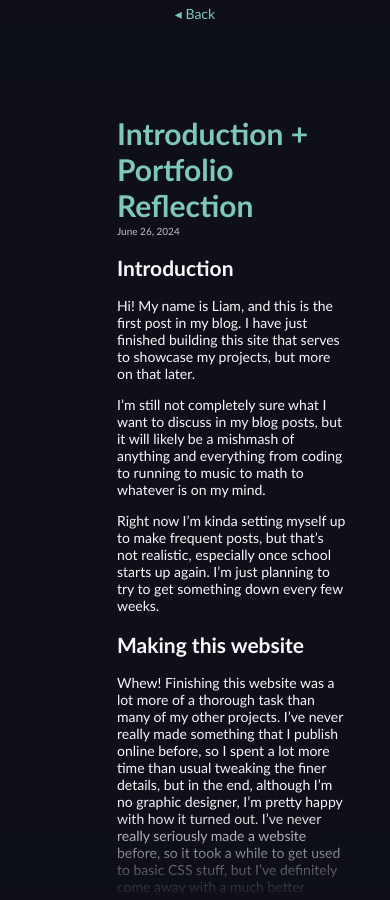
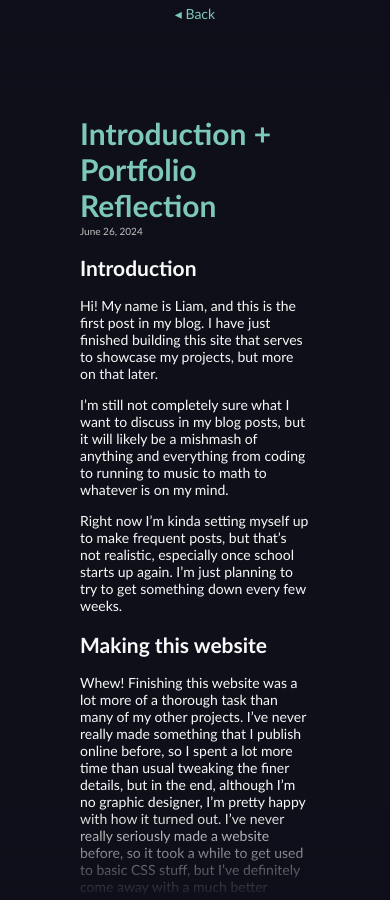
Before and after one commit to liamb09/blog, a Jekyll site: the page built from _posts/2024-06-26-intro-and-portfolio-reflection.md, in a window 390 px wide and 900 px high. Built offline with Jekyll 4.4.1, drawn with Linux system fonts in a browser that asks for light colours.

Commit message:
Add page titles and fix post styles for mobile

```diff
--- a/_layouts/home.html
+++ b/_layouts/home.html
@@ -3,6 +3,7 @@
 <head>
     <link rel="stylesheet" href="{{ '/assets/css/homeStyles.css' | relative_url }}" />
     <meta name="viewport" content="width=device-width, initial-scale=1.0, shrink-to-fit=no, user-scalable=yes" />
+    <title>Blog</title>
 </head>
 
 {% include header.html %}
--- a/_layouts/post.html
+++ b/_layouts/post.html
@@ -2,6 +2,8 @@
 
 <head>
     <link rel="stylesheet" href="{{ '/assets/css/postStyles.css' | relative_url }}" />
+    <meta name="viewport" content="width=device-width, initial-scale=1.0, shrink-to-fit=no, user-scalable=yes" />
+    <title>{{ page.title }}</title>
 </head>
 
 {% include header.html %}
--- a/assets/css/postStyles.css
+++ b/assets/css/postStyles.css
@@ -222,6 +222,8 @@ pre > code {
 
     .blog-content {
         width: calc(25rem - 2rem);
+        margin-left: auto;
+        margin-right: auto;
     }
 
     .blog-body {
```
